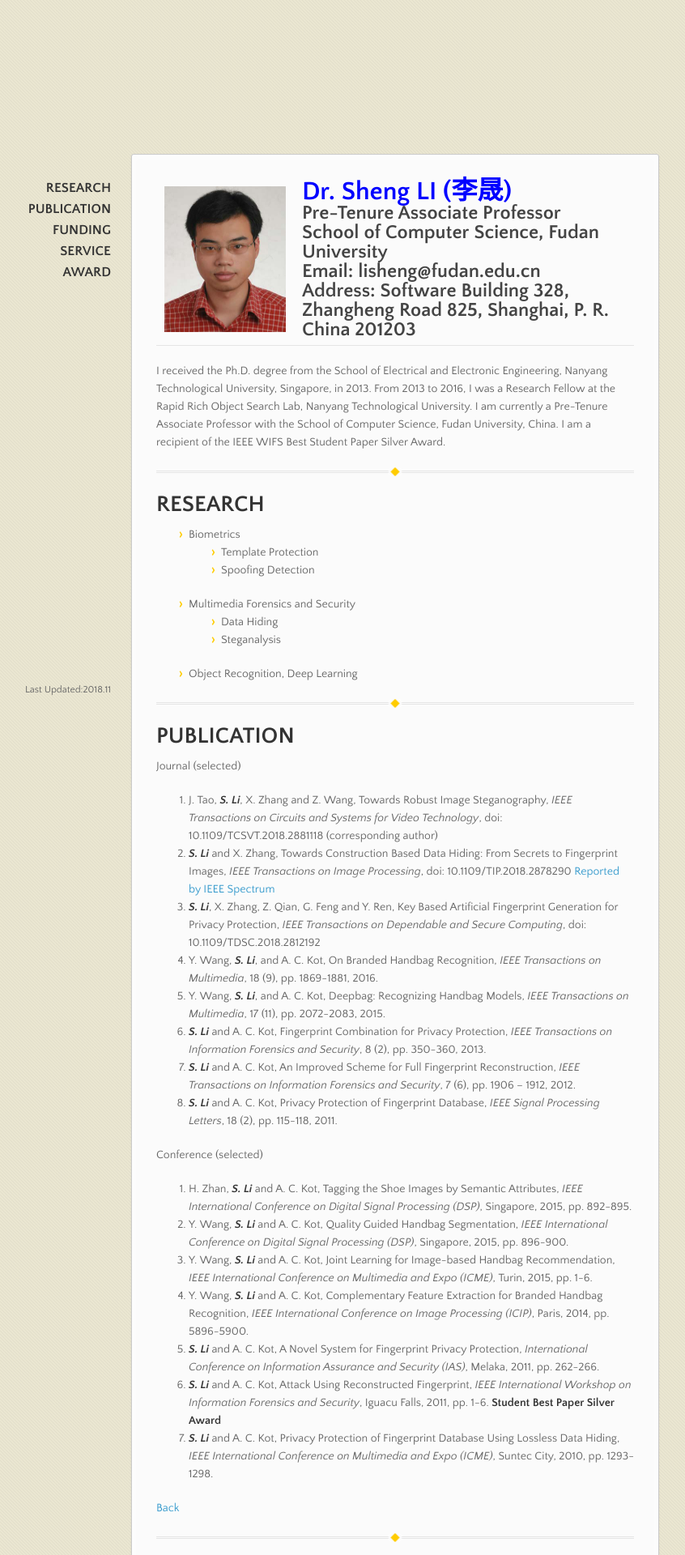
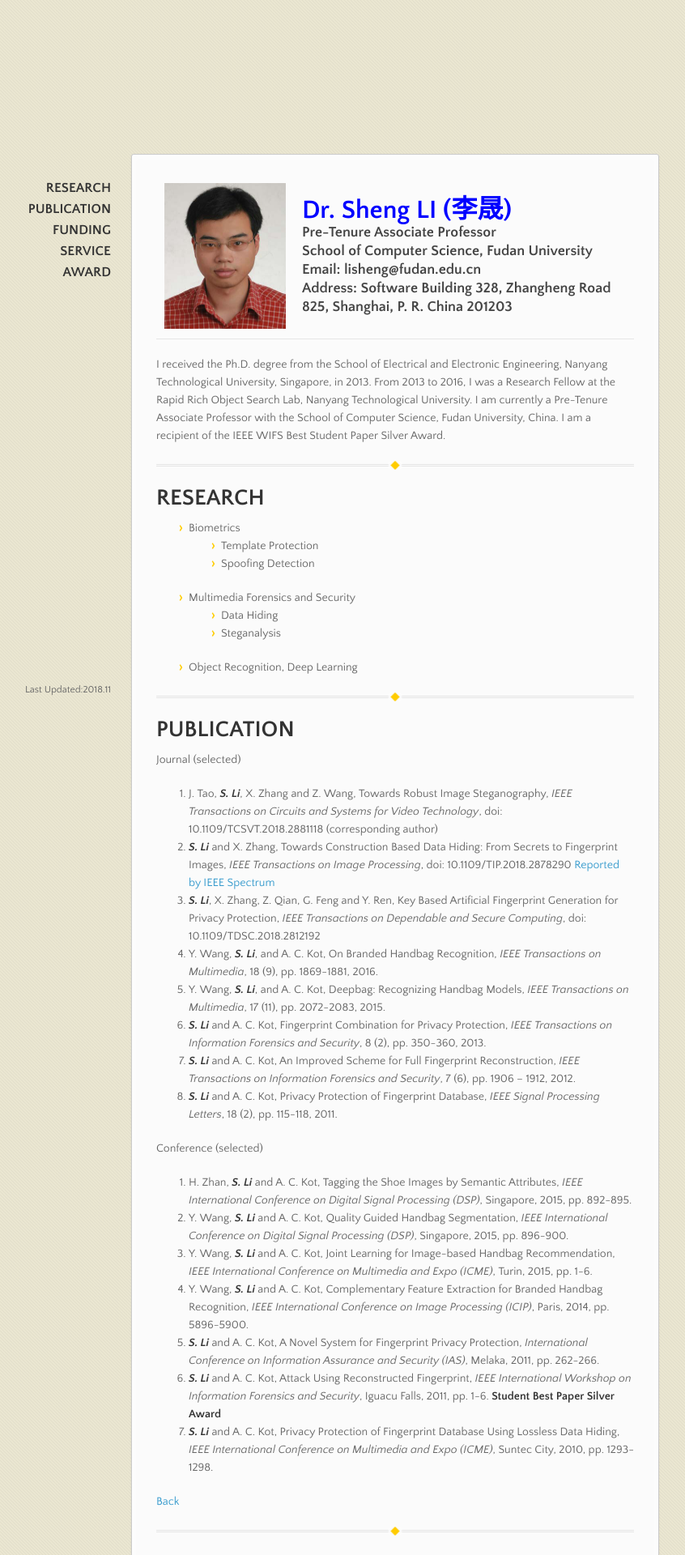
Before and after one commit to blazelisheng/blazelisheng.github.io, a Jekyll site: the page built from index.md, in a window 1280 px wide. Shown: the top 1920 px of the page at 81% size, without its empty margins (153-999 px from the left). Built offline with Jekyll 4.4.1, drawn with Linux system fonts in a browser that asks for light colours.

Commit message:
Update index.md

```diff
--- a/index.md
+++ b/index.md
@@ -6,7 +6,7 @@ layout: default
   <tr>
     <th width="150">
 <img src="/assets/images/Sheng_Li_Photo.png" width="150" height="180" /></th>
-  <th> <font size="6" color="Blue">  Dr. Sheng LI (李晟) </font><br/><font size="5">Pre-Tenure Associate Professor<br/>School of Computer Science, Fudan University<br/>Email:  lisheng@fudan.edu.cn  <br/> Address: Software Building 328, Zhangheng Road 825, Shanghai, P. R. China 201203</font></th>
+  <th> <font size="6" color="Blue">  Dr. Sheng LI (李晟) </font><br/><font size="4">Pre-Tenure Associate Professor<br/>School of Computer Science, Fudan University<br/>Email:  lisheng@fudan.edu.cn  <br/> Address: Software Building 328, Zhangheng Road 825, Shanghai, P. R. China 201203</font></th>
   </tr>
 </table>
 
```
